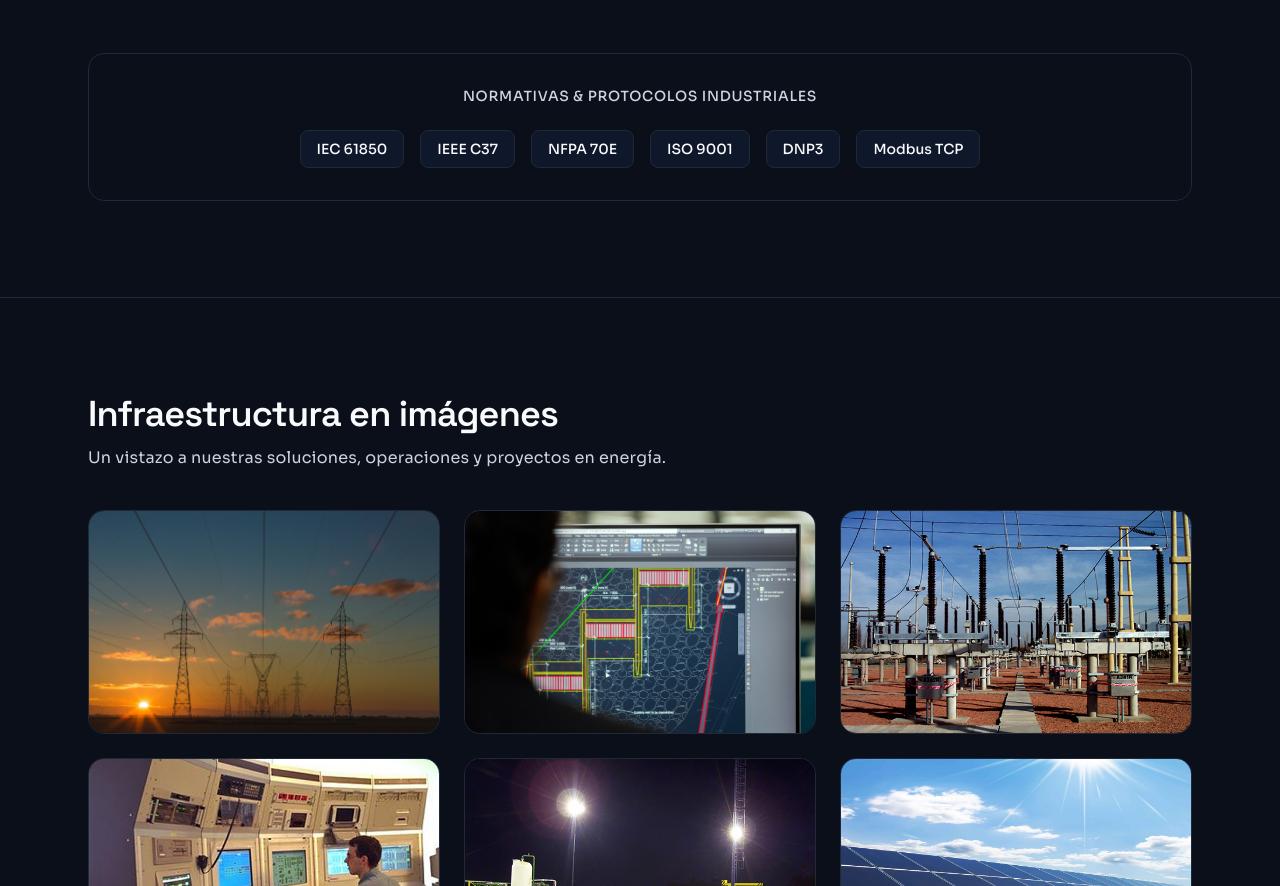
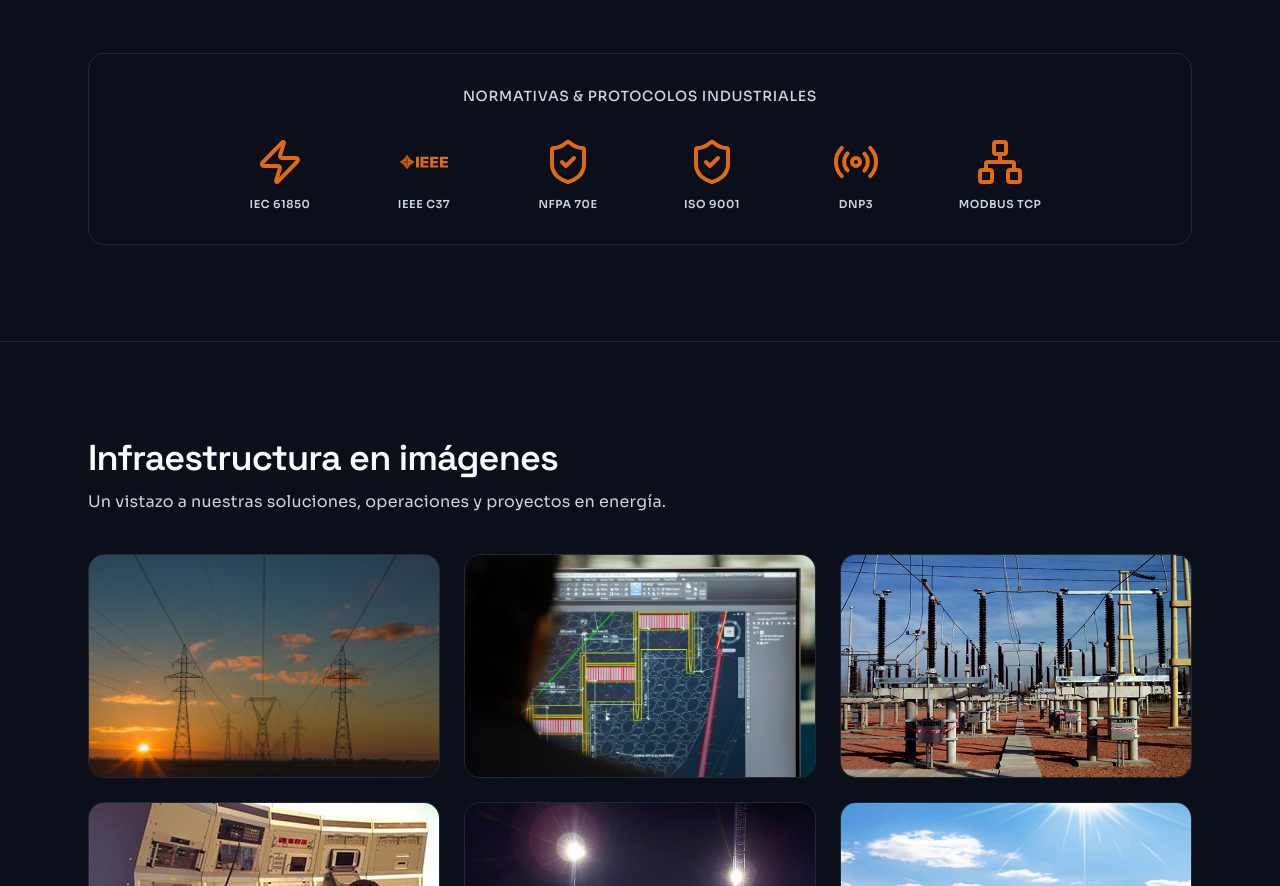
Before and after one commit to santacroce12/LYNX, a Next.js app: page /energia in a window 1280 px wide. Shown: the part 1520-2406 px from the top of the page. Built offline with nearby package versions, Linux system fonts and the light colour scheme.

Commit message:
show tech labels

```diff
--- a/package.json
+++ b/package.json
@@ -14,7 +14,8 @@
     "next": "14.2.5",
     "openai": "^6.15.0",
     "react": "18.2.0",
-    "react-dom": "18.2.0"
+    "react-dom": "18.2.0",
+    "react-icons": "^5.5.0"
   },
   "devDependencies": {
     "@types/node": "20.12.12",
--- a/src/components/marketing/ImpactStats.tsx
+++ b/src/components/marketing/ImpactStats.tsx
@@ -2,6 +2,7 @@
 
 import Section from "@/components/layout/Section";
 import Reveal from "@/components/motion/Reveal";
+import TechLogo from "@/components/ui/TechLogo";
 
 interface Stat {
   label: string;
@@ -52,17 +53,23 @@ export default function ImpactStats({
         {badges && (
           <Reveal delay={0.4}>
             <div className="rounded-2xl border border-[var(--border)] bg-[var(--bg)]/80 p-6 backdrop-blur-sm md:p-8">
-              <p className="mb-6 text-center text-sm font-medium uppercase tracking-wider text-[var(--muted)]">
+              <p className="mb-8 text-center text-sm font-medium uppercase tracking-wider text-[var(--muted)]">
                 {badgeTitle}
               </p>
 
-              <div className="flex flex-wrap justify-center gap-3 md:gap-4">
-                {badges.map((badge, idx) => (
+              <div className="flex flex-wrap items-start justify-center gap-x-8 gap-y-10 md:gap-x-12">
+                {badges.map((badgeName, idx) => (
                   <div
                     key={idx}
-                    className="flex cursor-default select-none items-center justify-center rounded-lg border border-[var(--border)] bg-[var(--surface)] px-4 py-2 text-sm font-medium text-[var(--text)] shadow-sm transition-all hover:border-[var(--accent)] hover:text-[var(--accent)] hover:shadow-[0_0_15px_rgba(249,115,22,0.15)]"
+                    className="flex w-24 flex-col items-center justify-start text-center"
                   >
-                    {badge}
+                    <TechLogo
+                      name={badgeName}
+                      className="mb-3 h-10 w-10 text-[var(--accent)] opacity-90 transition-all duration-300 hover:opacity-100 hover:scale-110 md:h-12 md:w-12"
+                    />
+                    <span className="text-[11px] font-semibold uppercase tracking-wider leading-tight text-[var(--muted)]">
+                      {badgeName}
+                    </span>
                   </div>
                 ))}
               </div>
--- /dev/null
+++ b/src/components/ui/TechLogo.tsx
@@ -0,0 +1,50 @@
+"use client";
+
+import {
+  SiAmazonaws,
+  SiDocker,
+  SiKubernetes,
+  SiPython,
+  SiNodedotjs,
+  SiReact,
+  SiTypescript,
+  SiPostgresql,
+  SiMqtt,
+  SiIeee,
+  SiIso,
+} from "react-icons/si";
+import { LucideIcon, ShieldCheck, Zap, Radio, Network } from "lucide-react";
+
+type IconType = LucideIcon | typeof SiAmazonaws;
+
+const logoMap: Record<string, IconType> = {
+  "AWS Cloud": SiAmazonaws,
+  Docker: SiDocker,
+  Kubernetes: SiKubernetes,
+  Python: SiPython,
+  "Node.js": SiNodedotjs,
+  React: SiReact,
+  TypeScript: SiTypescript,
+  PostgreSQL: SiPostgresql,
+  MQTT: SiMqtt,
+  "REST API": Network,
+  "IEC 61850": Zap,
+  "IEEE C37": SiIeee,
+  "NFPA 70E": ShieldCheck,
+  "ISO 9001": SiIso,
+  DNP3: Radio,
+  "Modbus TCP": Network,
+};
+
+interface TechLogoProps {
+  name: string;
+  className?: string;
+}
+
+export default function TechLogo({
+  name,
+  className = "h-6 w-6",
+}: TechLogoProps) {
+  const IconComponent = logoMap[name] || ShieldCheck;
+  return <IconComponent className={`text-[var(--accent)] ${className}`} />;
+}
```
Also changed, not shown: 1 other file (tests, documents, lock files or other folders).
